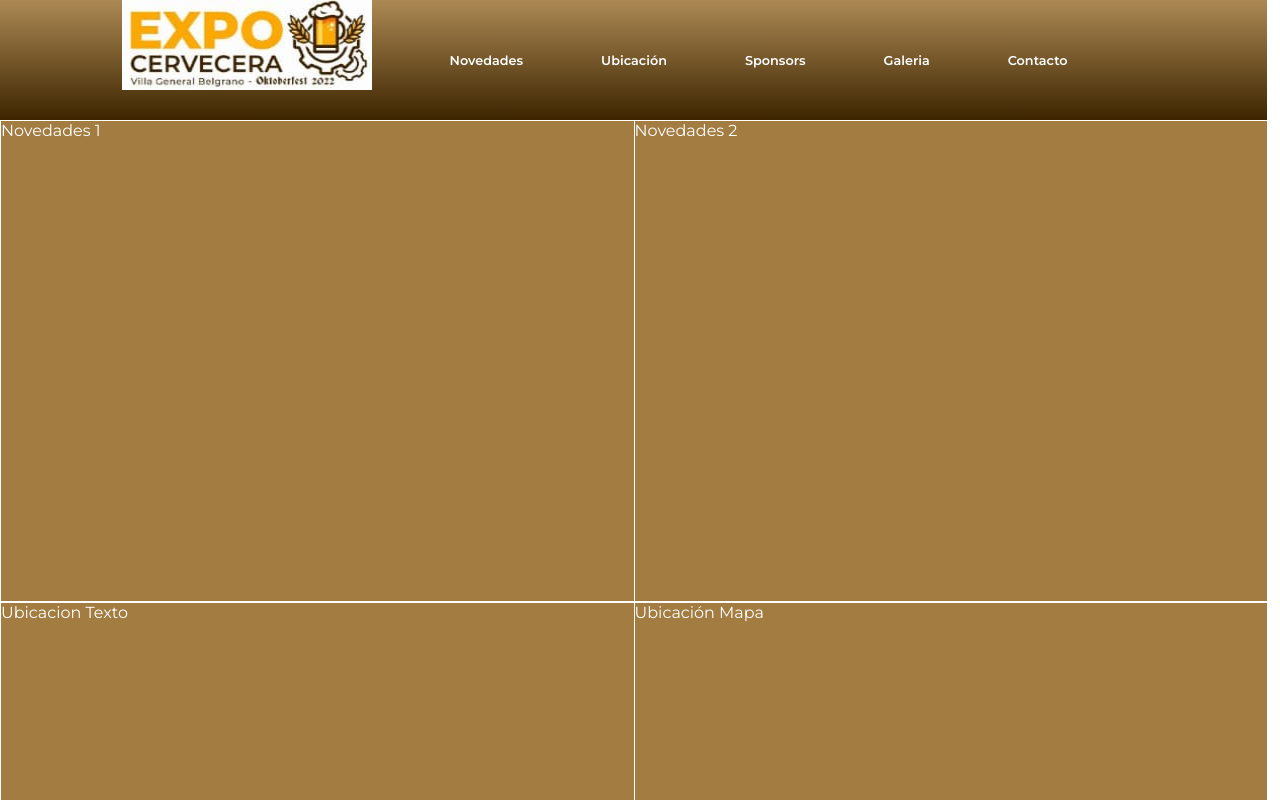
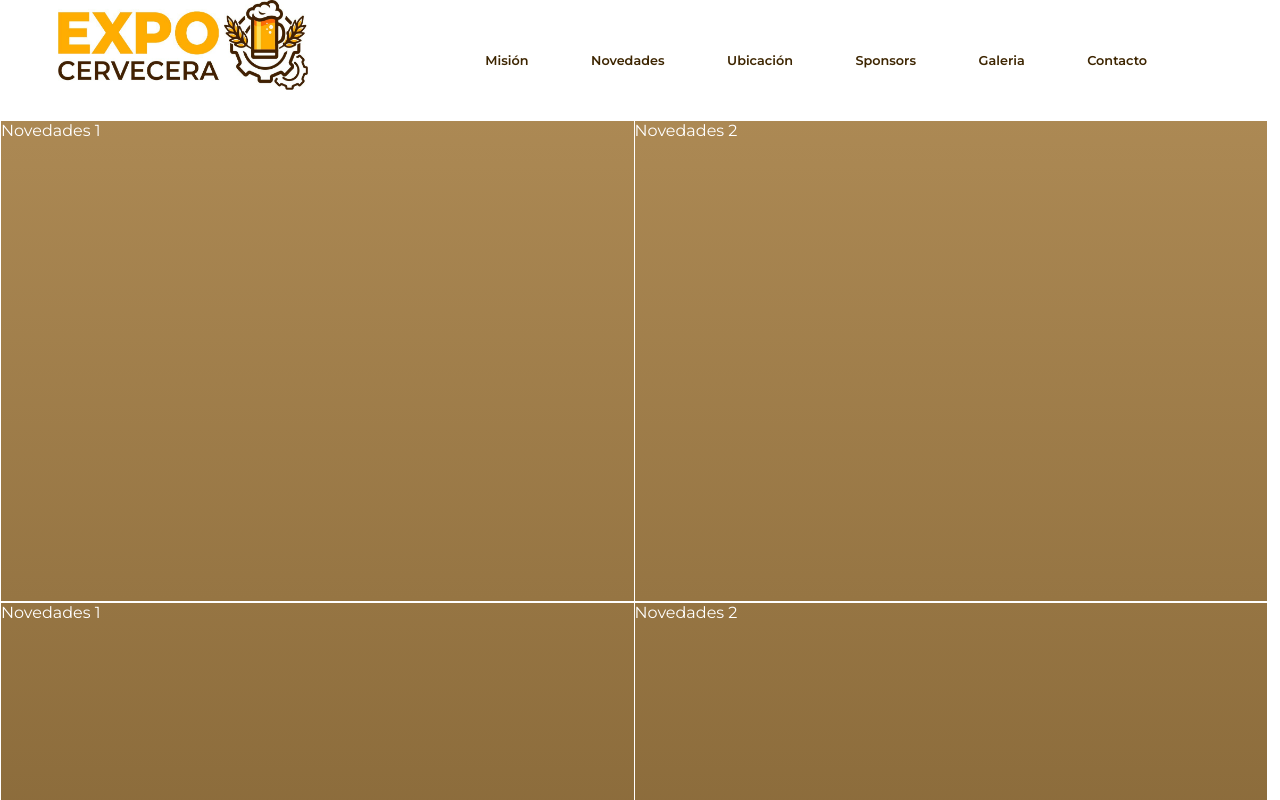
Before and after one commit to tatianadelsoglio/expocervecera, a React (Create React App) app: page / in a window 1280 px wide. Shown: the top 800 px of the page. Built offline with nearby package versions, Linux system fonts and the light colour scheme.

Commit message:
cambios esteticos header

```diff
--- a/src/App.css
+++ b/src/App.css
@@ -7,7 +7,7 @@
 }
 
 .header {
-  background: linear-gradient(rgba(163, 124, 65, 0.9),rgba(61, 37, 0, 1));
+  background-color: white;
   height: 15vh;
   display: flex;
   flex: row wrap;
@@ -15,12 +15,13 @@
   justify-content: center;
   font-size: 0.8rem;
   font-weight: 600;
-  color: white;
+  color: rgba(61, 37, 0, 1);
 }
 
 
 .body {
-  background-color: #A37C41;
+  background: linear-gradient(rgba(163, 124, 65, 0.9),rgba(61, 37, 0, 1));
+  /* background-color: #A37C41; */
   width: 100%;
   display: flex;
   flex-direction: column;
@@ -28,17 +29,22 @@
 }
 
 .header_content{
-  width: 80vw;
+  width: 90vw;
   display: flex;
   flex: row;
+
 }
 
 .div-logo{
+  display: flex;
   height: 100%;
   width: 20vw;
+  justify-content: flex-start;
+  align-items: flex-start;
 }
 
 .div-menu{
+  margin-left: 10%;
   height: 100%;
   width: 80vw;
   display: flex;
@@ -82,7 +88,7 @@ section {
 a{
   outline: none;
   text-decoration: none;
-  color:white;
+  color: rgba(61, 37, 0, 1);
 }
 
 .div_sponsors{
--- a/src/App.js
+++ b/src/App.js
@@ -10,6 +10,7 @@ function App() {
             <img src={logo} width="250px" height="90px" alt="logo-expoCe"/>
           </div>
           <div className="div-menu">
+          <a href="#mision">Misión</a>
             <a href="#novedades">Novedades</a>
             <a href="#ubicacion">Ubicación</a>
             <a href="#sponsors">Sponsors</a>
@@ -19,6 +20,10 @@ function App() {
         </div>
       </header>
       <body className="body">
+      <section className="mision" id="mision">
+          <div className="mitad">Novedades 1</div>
+          <div className="mitad">Novedades 2</div>
+        </section>
         <section className="novedades" id="novedades">
           <div className="mitad">Novedades 1</div>
           <div className="mitad">Novedades 2</div>
```
Also changed, not shown: src/logoExpoCe.jpg.
